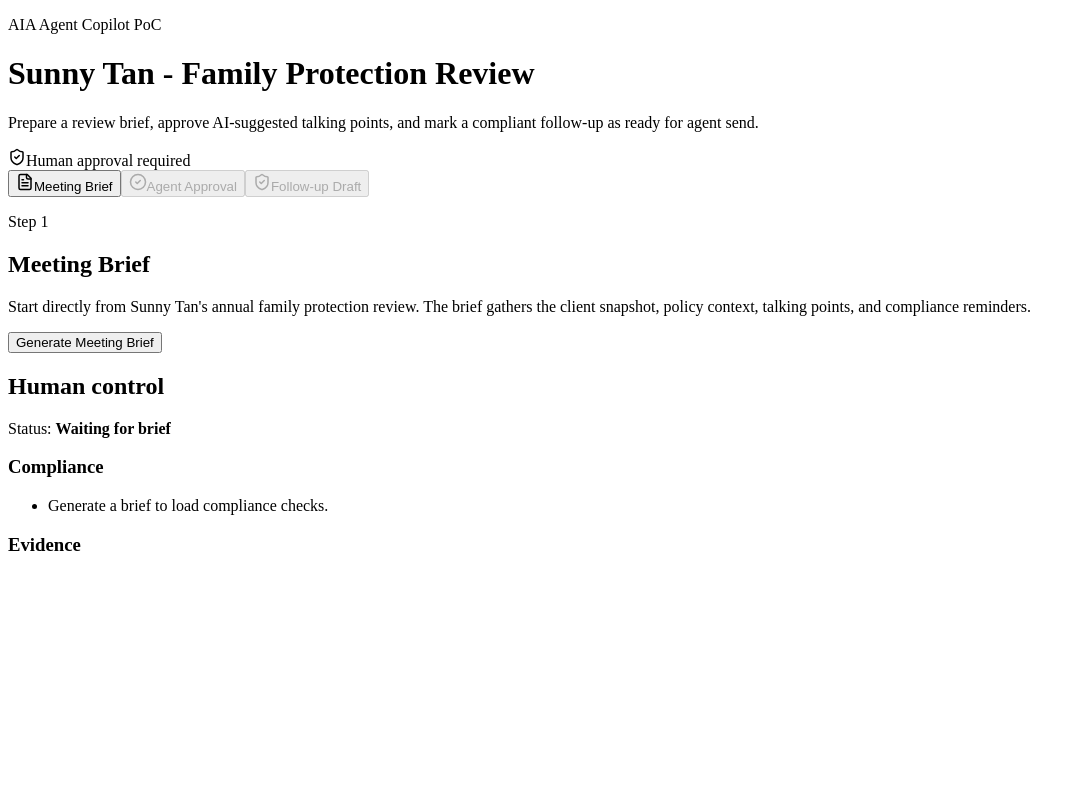
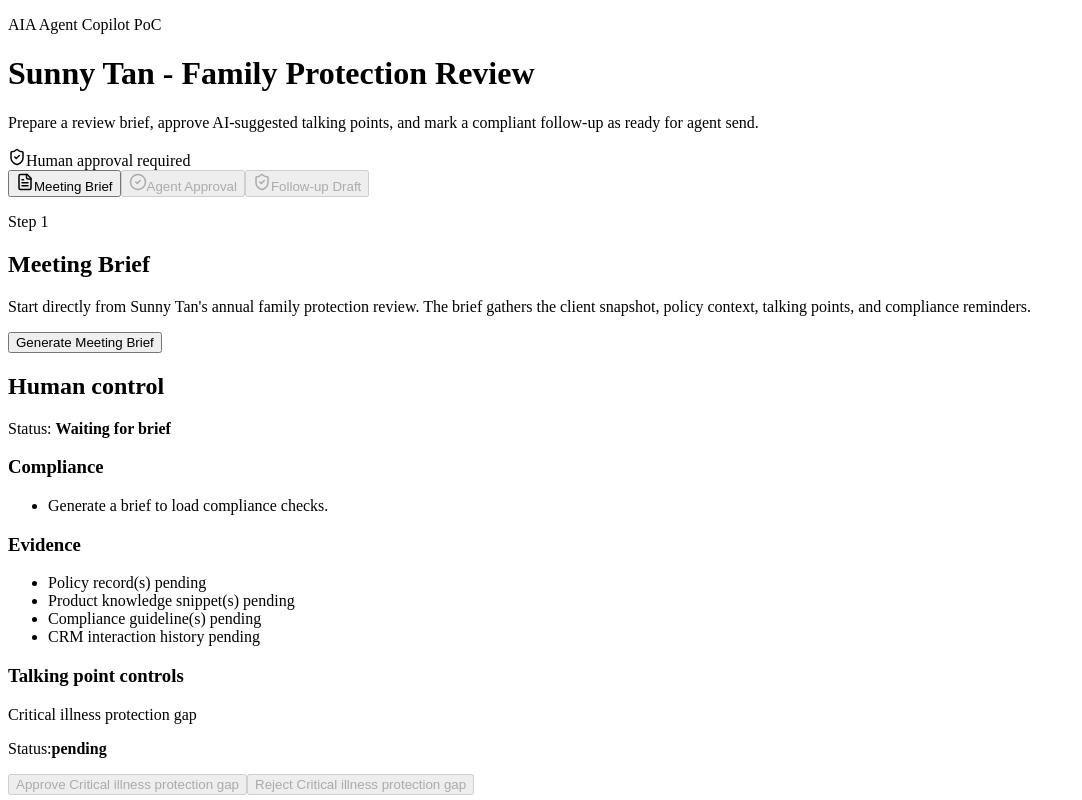
Before and after one commit to gjnzsu/insurance-agent-copilot-poc, a React (Vite) app: page / in a window 1280 px wide. Shown: the top 800 px of the page, without its empty margins (0-1082 px from the left). Built offline with nearby package versions, Linux system fonts and the light colour scheme; the HTML template or start-up script is replaced by a standard one.

Commit message:
fix: show initial control panel controls and evidence

```diff
--- a/src/App.tsx
+++ b/src/App.tsx
@@ -15,6 +15,25 @@ const initialDecisions: Record<string, TalkingPointDecision> = {
   "family-protection-review": "pending",
 };
 
+const initialTalkingPoints = [
+  "critical-illness-gap",
+  "education-planning",
+  "family-protection-review",
+] as const;
+
+const expectedTalkingPointTitles: Record<(typeof initialTalkingPoints)[number], string> = {
+  "critical-illness-gap": "Critical illness protection gap",
+  "education-planning": "Education planning conversation",
+  "family-protection-review": "Family protection review",
+};
+
+const fallbackEvidence = [
+  "Policy record(s)",
+  "Product knowledge snippet(s)",
+  "Compliance guideline(s)",
+  "CRM interaction history",
+];
+
 export default function App() {
   const [step, setStep] = useState<WorkflowStep>("brief");
   const [brief, setBrief] = useState<MeetingBrief | null>(null);
@@ -28,6 +47,19 @@ export default function App() {
   );
   const canAccessApproval = Boolean(brief);
   const canAccessFollowup = Boolean(draft);
+  const evidenceRows = brief
+    ? brief.sources.slice(0, 6).map((item) => ({
+        ...item,
+        label: item.title,
+        kindLabel: item.kind,
+      }))
+    : fallbackEvidence.map((item) => ({
+        id: item,
+        title: item,
+        kind: "mock-source" as const,
+        label: item,
+        kindLabel: "pending",
+      }));
 
   function handleGenerateBrief() {
     setBrief(generateMeetingBrief(demoData));
@@ -212,37 +244,41 @@ export default function App() {
           </ul>
           <h3>Evidence</h3>
           <ul>
-            {(brief?.sources.slice(0, 6) ?? []).map((item) => (
-              <li key={item.id}>
-                {item.title} <span>{item.kind}</span>
+            {evidenceRows.map(({ id, label, kindLabel }) => (
+              <li key={id}>
+                {label} <span>{kindLabel}</span>
               </li>
             ))}
           </ul>
 
-          {brief && (
-            <>
           <h3>Talking point controls</h3>
-              {brief.talkingPoints.map((point) => (
-                <article className="approval-card" key={point.id}>
-                  <p>{point.title}</p>
+          {initialTalkingPoints.map((pointId) => (
+            <article className="approval-card" key={pointId}>
+              <p>{expectedTalkingPointTitles[pointId]}</p>
+              <p>
+                Status:
+                <strong>
+                  {brief ? decisions[pointId] : "pending"}
+                </strong>
+              </p>
               <div className="approval-actions">
                 <button
-                      onClick={() => setDecision(point.id, "approved")}
+                  disabled={!brief}
+                  onClick={() => setDecision(pointId, "approved")}
                   type="button"
                 >
-                      Approve {point.title}
+                  Approve {expectedTalkingPointTitles[pointId]}
                 </button>
                 <button
-                      onClick={() => setDecision(point.id, "rejected")}
+                  disabled={!brief}
+                  onClick={() => setDecision(pointId, "rejected")}
                   type="button"
                 >
-                      Reject {point.title}
+                  Reject {expectedTalkingPointTitles[pointId]}
                 </button>
               </div>
             </article>
           ))}
-            </>
-          )}
 
           {draft && (
             <button className="primary-action" onClick={markReady} type="button">
```
Also changed, not shown: 1 other file (tests, documents, lock files or other folders). Lines whose indentation alone changed are shown as unchanged.
